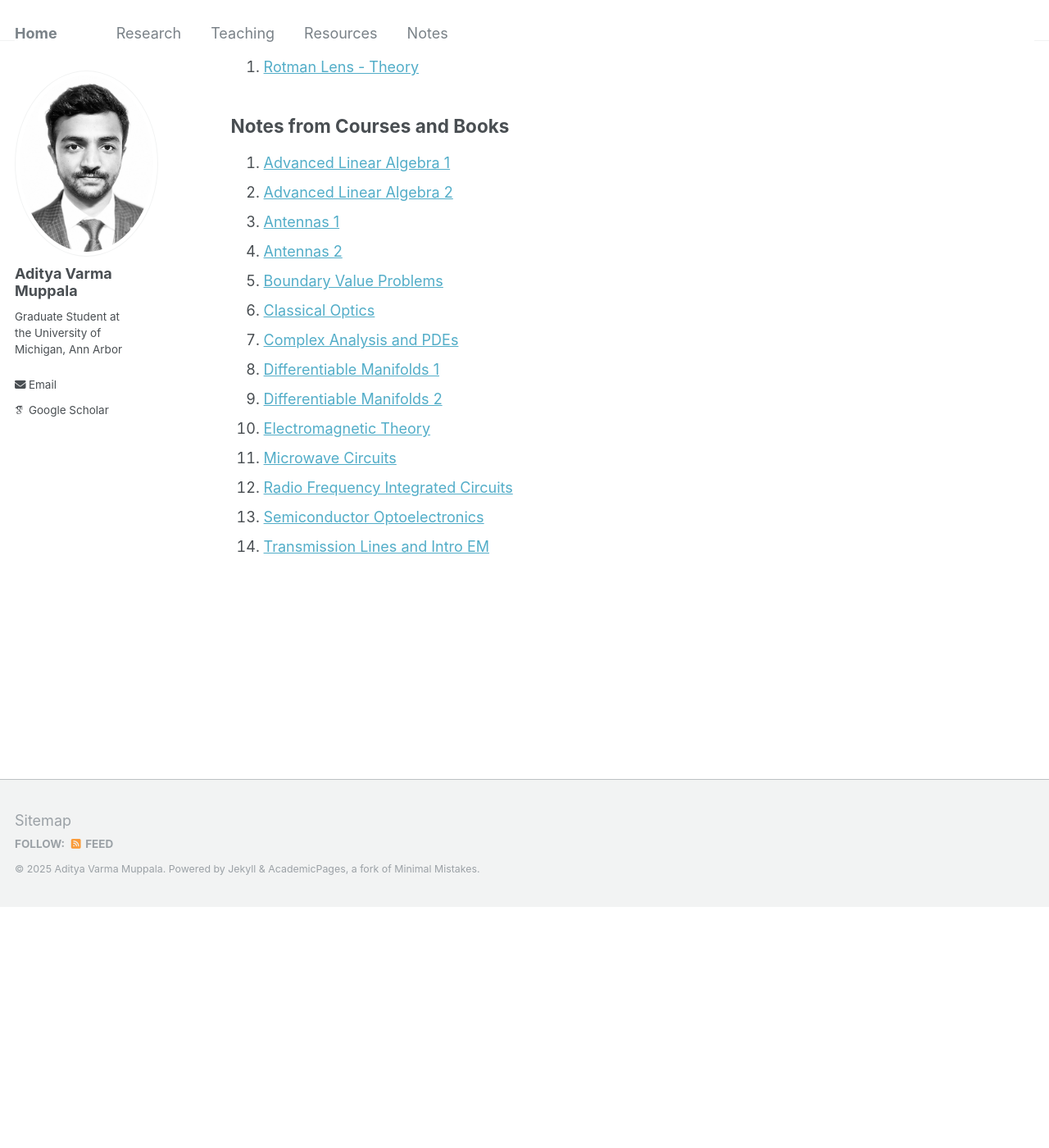
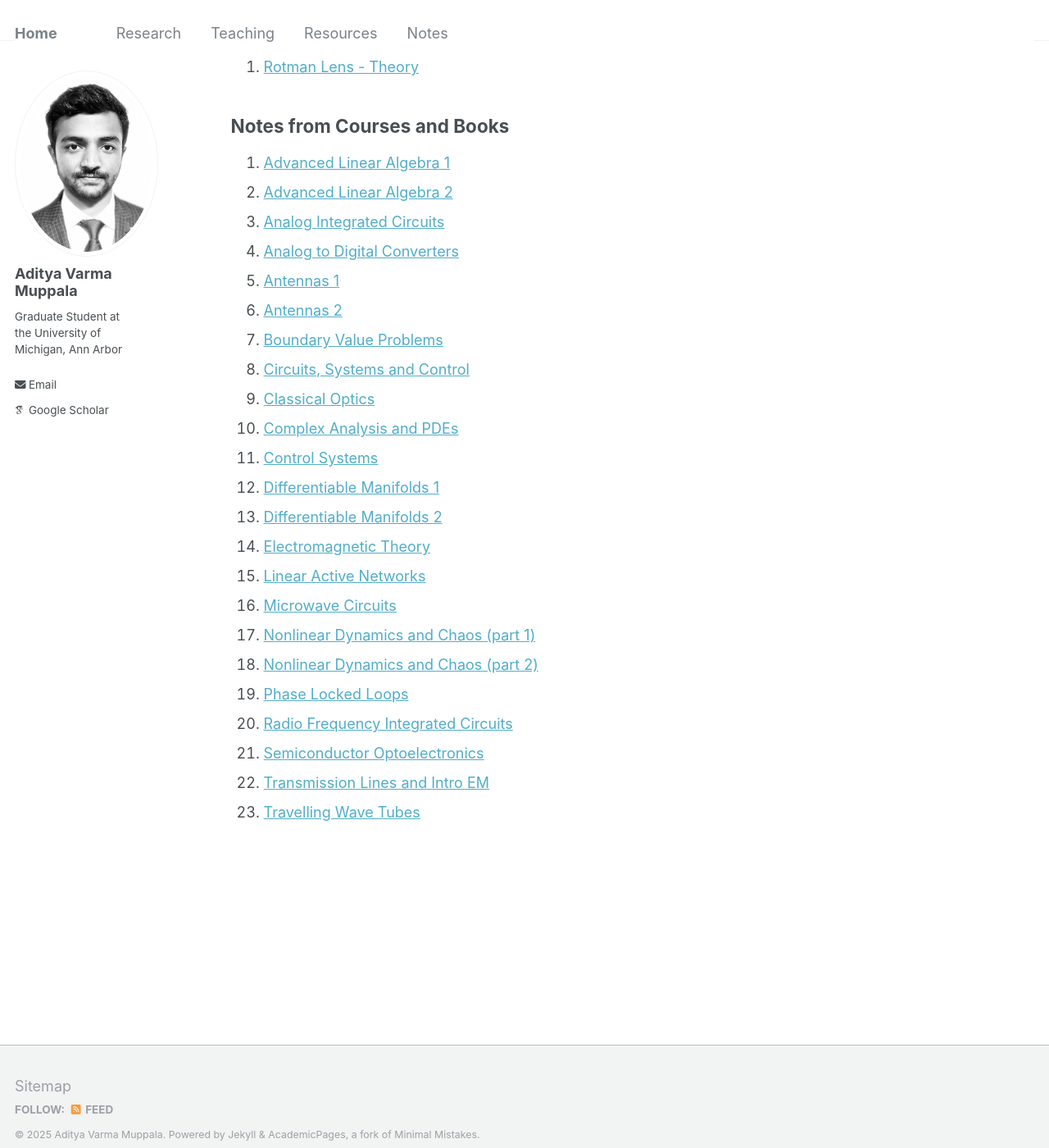
Before and after one commit to AdityaMuppala/adityamuppala.github.io, a Jekyll site: the page built from _pages/notes.md, in a window 1280 px wide and 1400 px high, scrolled down 1047 px. Shown: the whole window at 82% size. Built offline with Jekyll 4.4.1, drawn with Linux system fonts in a browser that asks for light colours; some web fonts are replaced; before the commit the page ends 2152 px from its top, so only the background shows below that.

Commit message:
Update notes.md

```diff
--- a/_pages/notes.md
+++ b/_pages/notes.md
@@ -39,15 +39,24 @@ author_profile: true
 
 1. [Advanced Linear Algebra 1](https://adityamuppala.github.io/assets/Notes_Courses/Advanced_Linear_Algebra_1.pdf)
 2. [Advanced Linear Algebra 2](https://adityamuppala.github.io/assets/Notes_Courses/Advanced_Linear_Algebra_2.pdf)
-3. [Antennas 1](https://adityamuppala.github.io/assets/Notes_Courses/Antennas_1.pdf)
-4. [Antennas 2](https://adityamuppala.github.io/assets/Notes_Courses/Antennas_2.pdf)
-5. [Boundary Value Problems](https://adityamuppala.github.io/assets/Notes_Courses/BVP.pdf)
-6. [Classical Optics](https://adityamuppala.github.io/assets/Notes_Courses/Classical_Optics.pdf)
-7. [Complex Analysis and PDEs](https://adityamuppala.github.io/assets/Notes_Courses/Complex_analysis_and_PDE.pdf)
-8. [Differentiable Manifolds 1](https://adityamuppala.github.io/assets/Notes_Courses/Diff_Manifolds_1.pdf)
-9. [Differentiable Manifolds 2](https://adityamuppala.github.io/assets/Notes_Courses/Diff_Manifolds_2.pdf)
-10. [Electromagnetic Theory](https://adityamuppala.github.io/assets/Notes_Courses/EM_Theory.pdf)
-11. [Microwave Circuits](https://adityamuppala.github.io/assets/Notes_Courses/Microwave_Circuits.pdf)
-12. [Radio Frequency Integrated Circuits](https://adityamuppala.github.io/assets/Notes_Courses/RFIC.pdf)
-13. [Semiconductor Optoelectronics](https://adityamuppala.github.io/assets/Notes_Courses/Semiconductor_Optoelectronics.pdf)
-14. [Transmission Lines and Intro EM](https://adityamuppala.github.io/assets/Notes_Courses/T_Lines_and_EM.pdf)
+3. [Analog Integrated Circuits](https://adityamuppala.github.io/assets/Notes_Courses/Analog_Integrated_Circuits.pdf)
+4. [Analog to Digital Converters](https://adityamuppala.github.io/assets/Notes_Courses/ADC.pdf)
+5. [Antennas 1](https://adityamuppala.github.io/assets/Notes_Courses/Antennas_1.pdf)
+6. [Antennas 2](https://adityamuppala.github.io/assets/Notes_Courses/Antennas_2.pdf)
+7. [Boundary Value Problems](https://adityamuppala.github.io/assets/Notes_Courses/BVP.pdf)
+8. [Circuits, Systems and Control](https://adityamuppala.github.io/assets/Notes_Courses/Circuits_Systems_And_Control.pdf)
+9. [Classical Optics](https://adityamuppala.github.io/assets/Notes_Courses/Classical_Optics.pdf)
+10. [Complex Analysis and PDEs](https://adityamuppala.github.io/assets/Notes_Courses/Complex_analysis_and_PDE.pdf)
+11. [Control Systems](https://adityamuppala.github.io/assets/Notes_Courses/Control_Systems.pdf)
+12. [Differentiable Manifolds 1](https://adityamuppala.github.io/assets/Notes_Courses/Diff_Manifolds_1.pdf)
+13. [Differentiable Manifolds 2](https://adityamuppala.github.io/assets/Notes_Courses/Diff_Manifolds_2.pdf)
+14. [Electromagnetic Theory](https://adityamuppala.github.io/assets/Notes_Courses/EM_Theory.pdf)
+15. [Linear Active Networks](https://adityamuppala.github.io/assets/Notes_Courses/Linear_Active_Networks.pdf)
+16. [Microwave Circuits](https://adityamuppala.github.io/assets/Notes_Courses/Microwave_Circuits.pdf)
+17. [Nonlinear Dynamics and Chaos (part 1)](https://adityamuppala.github.io/assets/Notes_Courses/Nonlinear_Dynamics_And_Chaos_part1.pdf)
+18. [Nonlinear Dynamics and Chaos (part 2)](https://adityamuppala.github.io/assets/Notes_Courses/Nonlinear_Dynamics_And_Chaos_part2.pdf)
+19. [Phase Locked Loops](https://adityamuppala.github.io/assets/Notes_Courses/PLL.pdf)
+20. [Radio Frequency Integrated Circuits](https://adityamuppala.github.io/assets/Notes_Courses/RFIC.pdf)
+21. [Semiconductor Optoelectronics](https://adityamuppala.github.io/assets/Notes_Courses/Semiconductor_Optoelectronics.pdf)
+22. [Transmission Lines and Intro EM](https://adityamuppala.github.io/assets/Notes_Courses/T_Lines_and_EM.pdf)
+23. [Travelling Wave Tubes](https://adityamuppala.github.io/assets/Notes_Courses/TWT.pdf)
```
